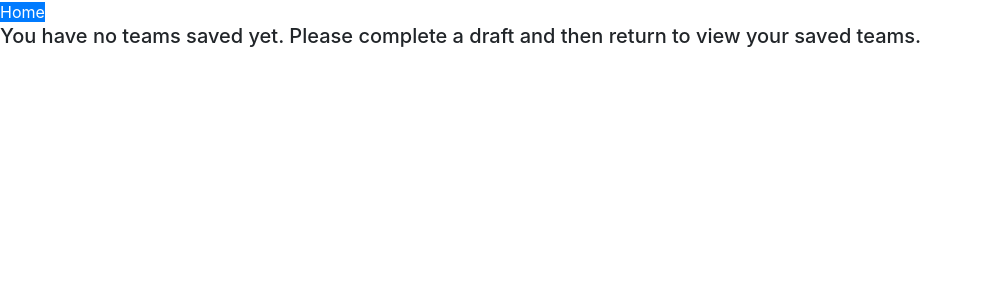
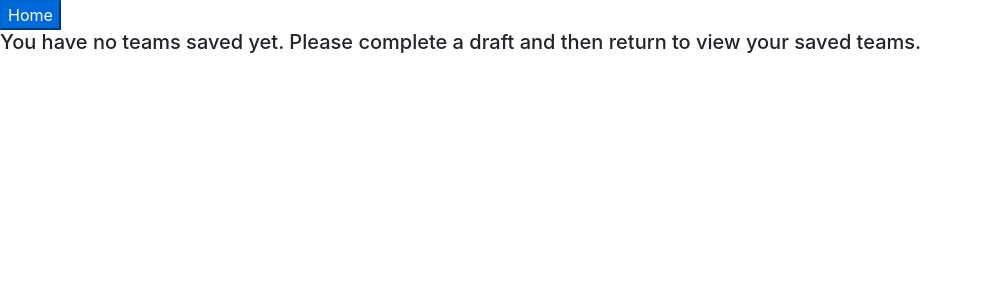
Before and after one commit to ssymonds17/nba-draft-app, a React (Create React App) app: page /history in a window 1280 px wide. Shown: the top 300 px of the page, without its empty margins (0-983 px from the left). Built offline with nearby package versions, Linux system fonts and the light colour scheme.

Commit message:
Updated button styling and column spanning for history and home view

```diff
--- a/src/pages/history/History.js
+++ b/src/pages/history/History.js
@@ -15,8 +15,8 @@ const History = () => {
   if (!history) {
     return (
       <div>
-        <Link to='/' className='btn-primary'>
-          Home
+        <Link to='/'>
+          <button className='btn-primary'>Home</button>
         </Link>
         <h5>
           You have no teams saved yet. Please complete a draft and then return
@@ -27,8 +27,8 @@ const History = () => {
   }
   return (
     <section>
-      <Link to='/' className='btn-primary'>
-        Home
+      <Link to='/'>
+        <button className='btn-primary'>Home</button>
       </Link>
       <h1>History</h1>
       <table>
@@ -37,11 +37,11 @@ const History = () => {
             <th>Saved</th>
             <th>Team</th>
             <th>Record</th>
-            <th colspan='2'>PG</th>
-            <th colspan='2'>SG</th>
-            <th colspan='2'>SF</th>
-            <th colspan='2'>PF</th>
-            <th colspan='2'>C</th>
+            <th colSpan='2'>PG</th>
+            <th colSpan='2'>SG</th>
+            <th colSpan='2'>SF</th>
+            <th colSpan='2'>PF</th>
+            <th colSpan='2'>C</th>
             <th>Team Rating</th>
           </tr>
         </thead>
--- a/src/pages/home/Home.js
+++ b/src/pages/home/Home.js
@@ -44,8 +44,8 @@ const Home = ({ handleHomeClick }) => {
     <>
       <main>
         <section>
-          <Link to='/history' className='btn-primary'>
-            History
+          <Link to='/history'>
+            <button className='btn-primary'>History</button>
           </Link>
           <h1>ultimate nba draft</h1>
           <p>
```
Also changed, not shown: 1 other file (tests, documents, lock files or other folders).
